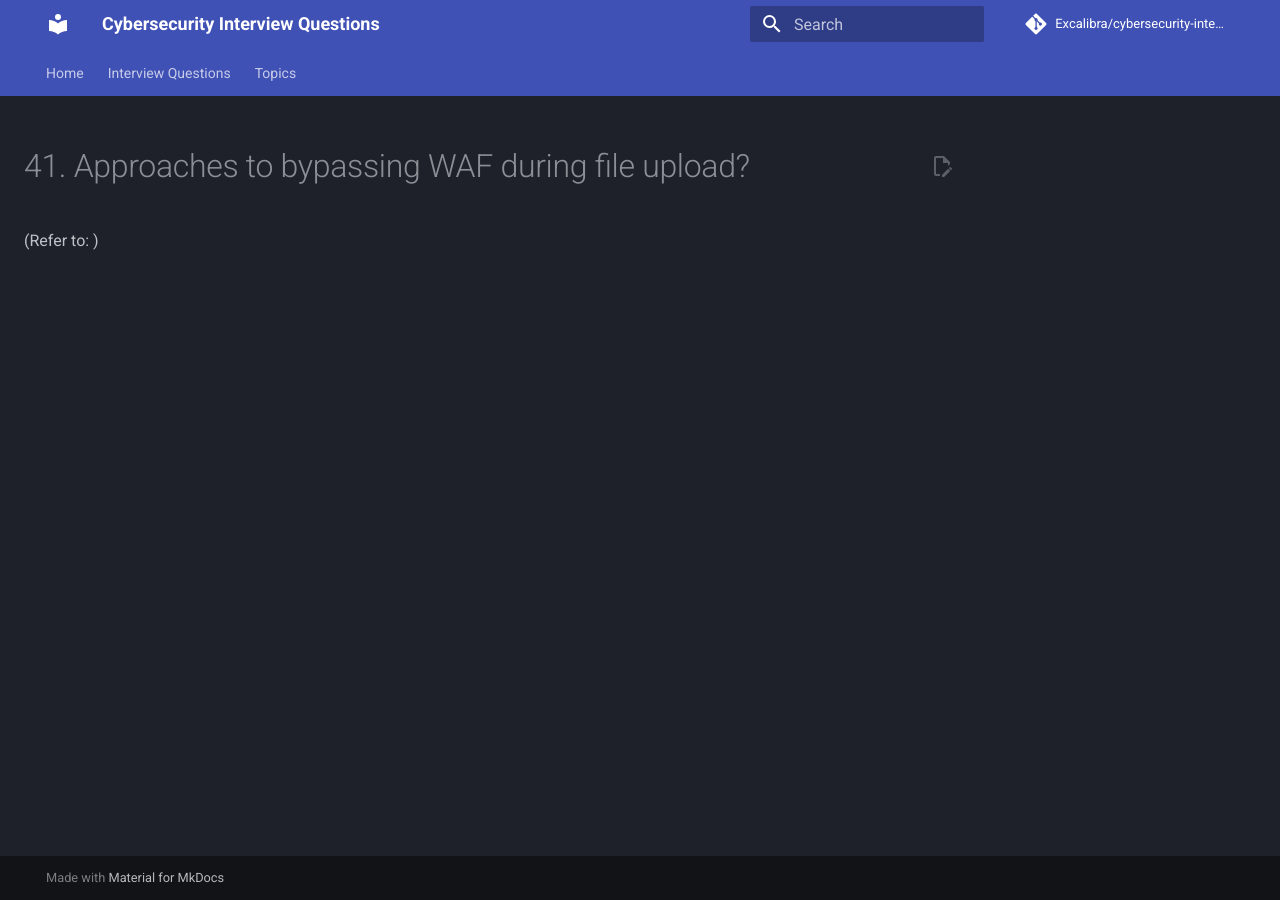
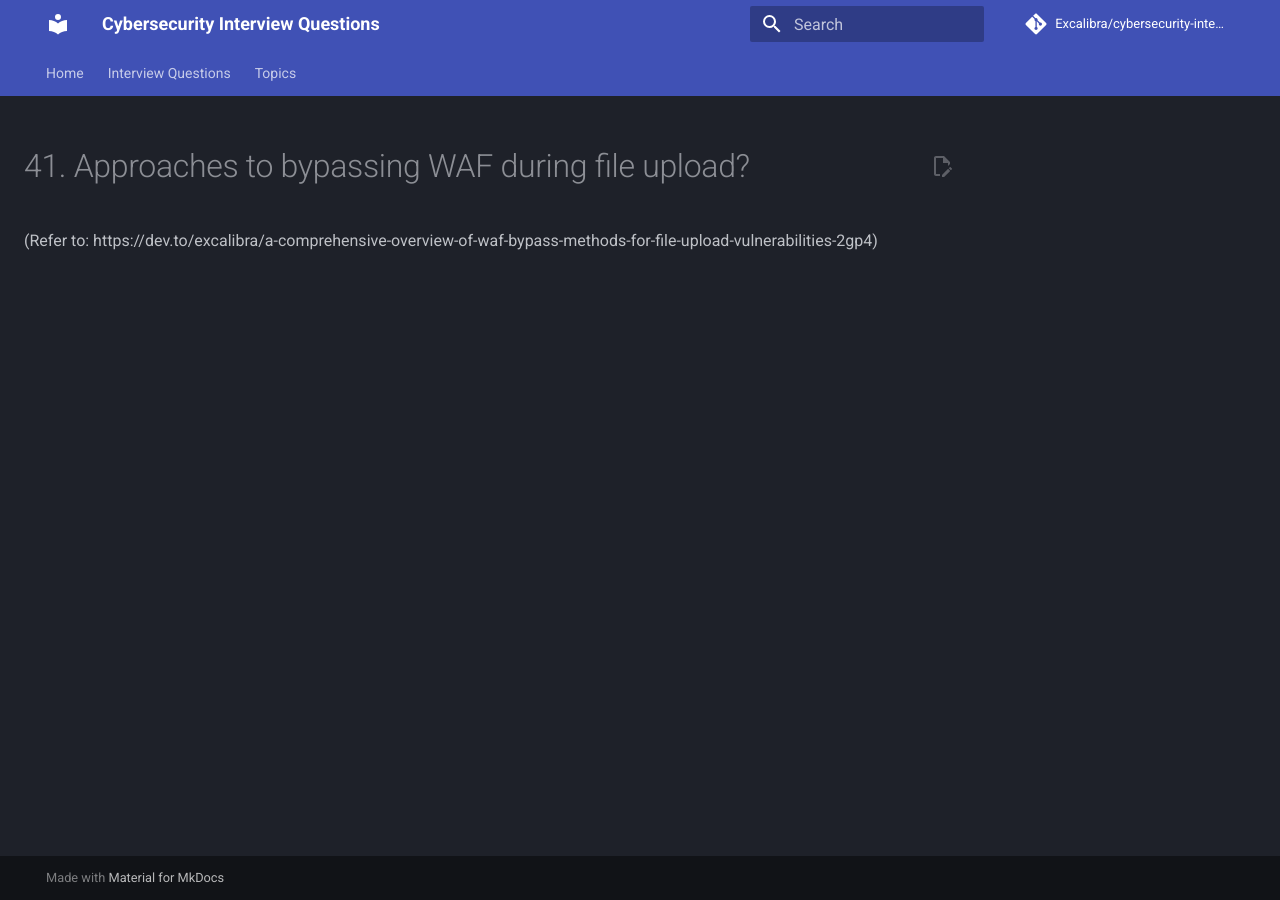
Before and after one commit to Excalibra/cybersecurity-interview-questions, an MkDocs documentation site: the page built from docs/topics/web-security/41-bypassing-waf-during-file-upload.md, in a window 1280 px wide. Built offline with MkDocs 1.6.1 and Material for MkDocs 9.7.7, drawn with Linux system fonts in a browser that asks for light colours; comment, search, counter and statistics services are not loaded; some of the changed lines change nothing that is shown.

Commit message:
Update 41-bypassing-waf-during-file-upload.md

```diff
--- a/docs/topics/web-security/41-bypassing-waf-during-file-upload.md
+++ b/docs/topics/web-security/41-bypassing-waf-during-file-upload.md
@@ -1,2 +1,2 @@
 # 41. Approaches to bypassing WAF during file upload?
-(Refer to: )
+(Refer to: https://dev.to/excalibra/a-comprehensive-overview-of-waf-bypass-methods-for-file-upload-vulnerabilities-2gp4)
```
